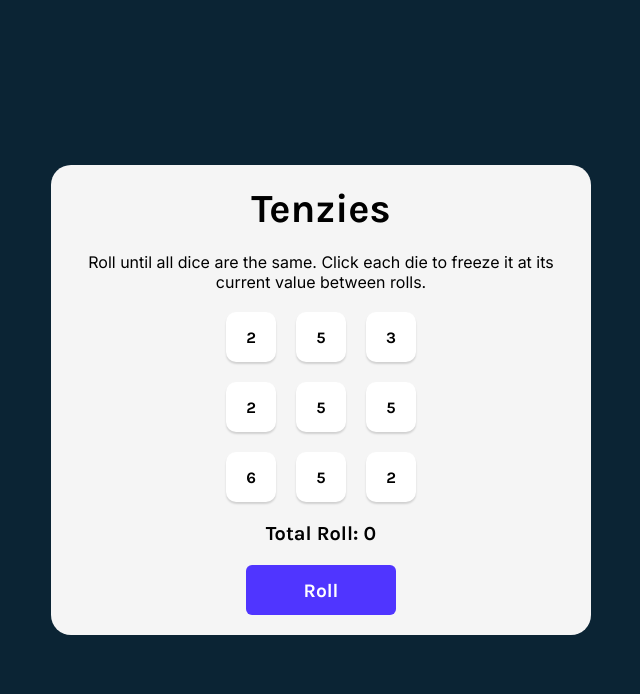
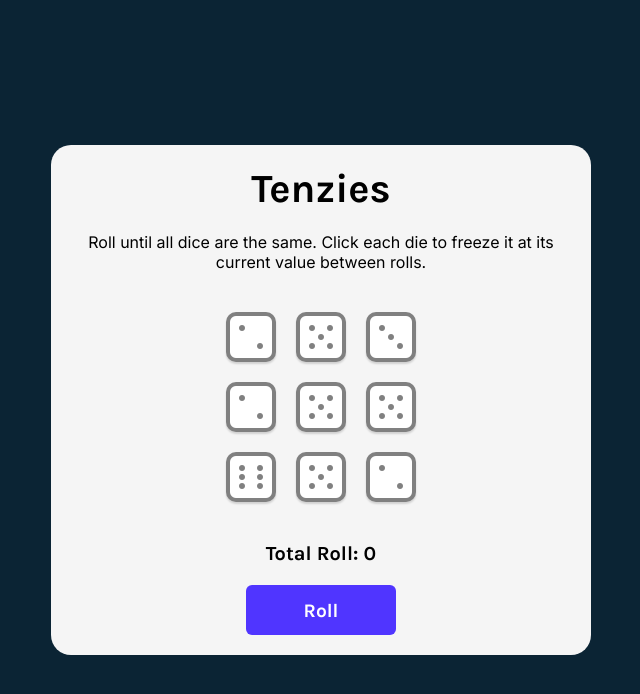
Before and after one commit to adetoye-dev/tenzie, a React (Vite) app: page / in a window 1280 px wide. Shown: the top 694 px of the page, without its empty margins (319-959 px from the left). Built offline with nearby package versions, Linux system fonts and the light colour scheme.

Commit message:
style die components to show icons

```diff
--- a/src/App.css
+++ b/src/App.css
@@ -47,6 +47,7 @@ body {
   display: grid;
   grid-template: auto auto / repeat(3, 1fr);
   gap: 20px;
+  margin-block: 20px;
 }
 
 .die-face {
@@ -58,6 +59,19 @@ body {
   justify-content: center;
   align-items: center;
   cursor: pointer;
+}
+
+.die-num {
+  font-size: 2rem;
+  display: flex;
+  align-items: center;
+  justify-content: center;
+}
+
+.die-num i {
+  font-size: 3rem;
+  color: white;
+  box-sizing: border-box;
 }
 
 .roll-counter {
--- a/src/Die.jsx
+++ b/src/Die.jsx
@@ -1,8 +1,30 @@
+import { useState, useEffect } from "react";
+
 const Die = (props) => {
-  const style = { backgroundColor: props.isHeld ? "#59E391" : "white" };
+  const style = { backgroundColor: props.isHeld ? "#59E391" : "grey" };
+  const [diceNumber, setDiceNumber] = useState("");
+
+  useEffect(() => {
+    if (props.value === 1) {
+      setDiceNumber("one");
+    } else if (props.value === 2) {
+      setDiceNumber("two");
+    } else if (props.value === 3) {
+      setDiceNumber("three");
+    } else if (props.value === 4) {
+      setDiceNumber("four");
+    } else if (props.value === 5) {
+      setDiceNumber("five");
+    } else if (props.value === 6) {
+      setDiceNumber("six");
+    }
+  }, []);
+
   return (
     <div className="die-face" style={style} onClick={props.holdDice}>
-      {props.value}
+      <h2 className="die-num">
+        <i className={`fa-solid fa-dice-${diceNumber}`}></i>
+      </h2>
     </div>
   );
 };
```
